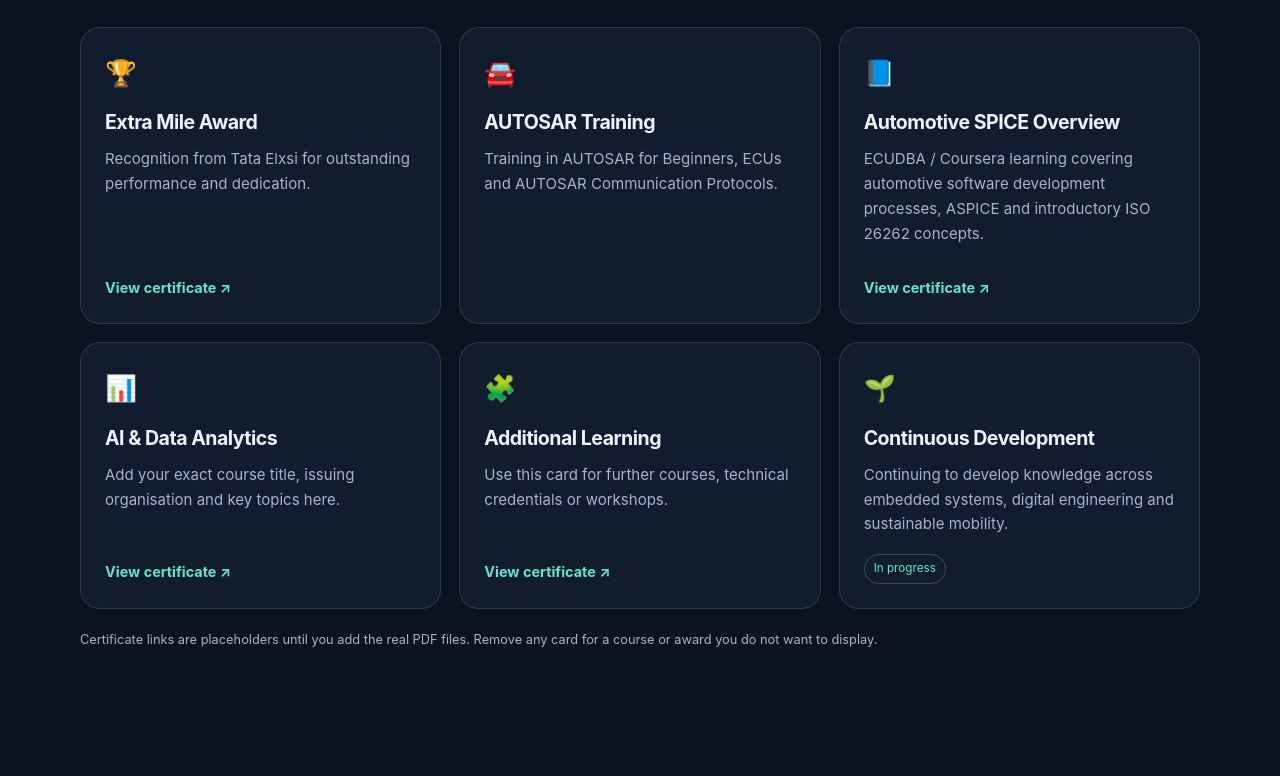
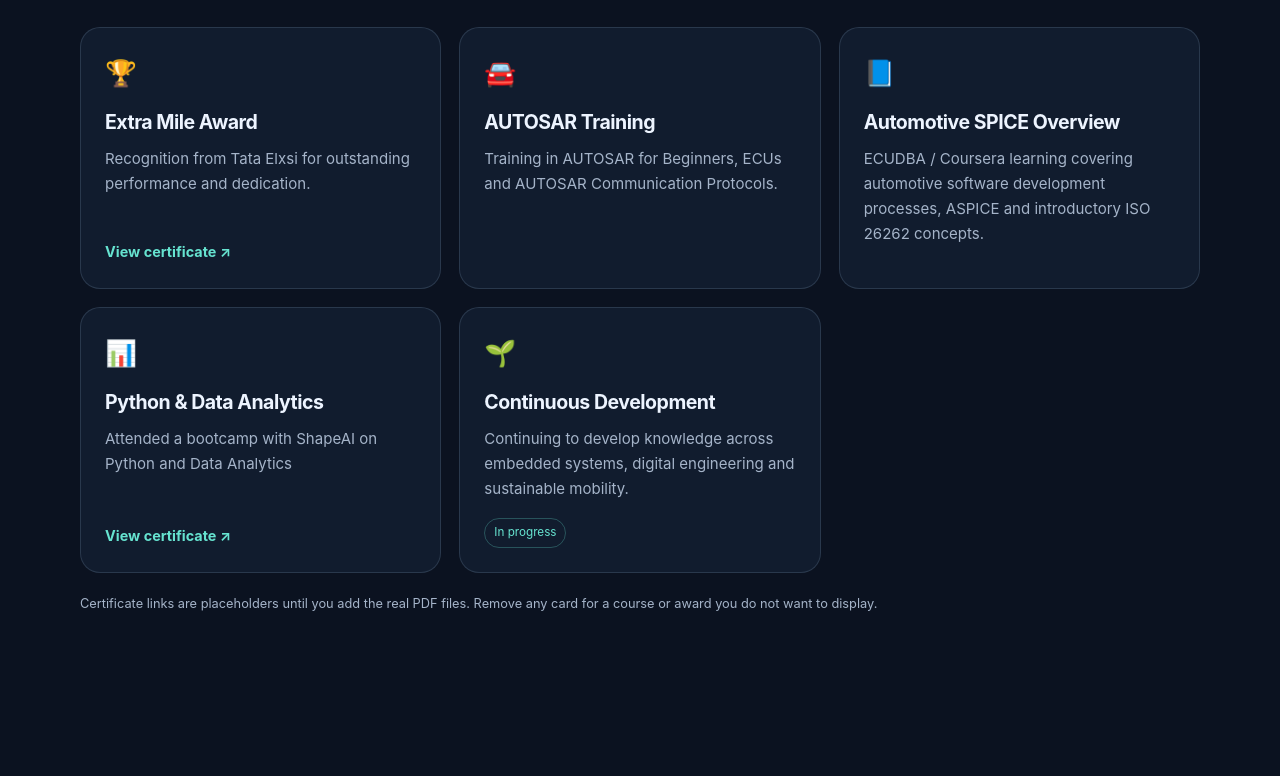
Before and after one commit to By-Ancy/Portfolio_Website, a plain HTML site: page index.html in a window 1280 px wide. Shown: the part 4308-5084 px from the top of the page. Drawn offline with Linux system fonts and the light colour scheme.

Commit message:
Update certificate cards in index.html

```diff
--- a/index.html
+++ b/index.html
@@ -150,9 +150,8 @@
   <div class="grid cert-grid">
    <article class="card cert-card"><div class="cert-icon">🏆</div><h3>Extra Mile Award</h3><p>Recognition from Tata Elxsi for outstanding performance and dedication.</p><a class="text-link" href="./assets/certificates/extra-mile-award.pdf" target="_blank" rel="noopener">View certificate ↗</a></article>
    <article class="card cert-card"><div class="cert-icon">🚘</div><h3>AUTOSAR Training</h3><p>Training in AUTOSAR for Beginners, ECUs and AUTOSAR Communication Protocols.</p></article>
-   <article class="card cert-card"><div class="cert-icon">📘</div><h3>Automotive SPICE Overview</h3><p>ECUDBA / Coursera learning covering automotive software development processes, ASPICE and introductory ISO 26262 concepts.</p><a class="text-link" href="assets/certificates/aspice-certificate.pdf" target="_blank" rel="noopener">View certificate ↗</a></article>
-   <article class="card cert-card"><div class="cert-icon">📊</div><h3>AI & Data Analytics</h3><p>Add your exact course title, issuing organisation and key topics here.</p><a class="text-link" href="assets/certificates/ai-data-analytics.pdf" target="_blank" rel="noopener">View certificate ↗</a></article>
-   <article class="card cert-card"><div class="cert-icon">🧩</div><h3>Additional Learning</h3><p>Use this card for further courses, technical credentials or workshops.</p><a class="text-link" href="assets/certificates/additional-certificate.pdf" target="_blank" rel="noopener">View certificate ↗</a></article>
+   <article class="card cert-card"><div class="cert-icon">📘</div><h3>Automotive SPICE Overview</h3><p>ECUDBA / Coursera learning covering automotive software development processes, ASPICE and introductory ISO 26262 concepts.</p></article>
+   <article class="card cert-card"><div class="cert-icon">📊</div><h3>Python & Data Analytics</h3><p> Attended a bootcamp with ShapeAI on Python and Data Analytics </p><a class="text-link" href="./assets/certificates/ai-data-analytics.pdf" target="_blank" rel="noopener">View certificate ↗</a></article>
    <article class="card cert-card"><div class="cert-icon">🌱</div><h3>Continuous Development</h3><p>Continuing to develop knowledge across embedded systems, digital engineering and sustainable mobility.</p><span class="small-tag" style="align-self:flex-start">In progress</span></article>
   </div>
   <p class="hint">Certificate links are placeholders until you add the real PDF files. Remove any card for a course or award you do not want to display.</p>
```
